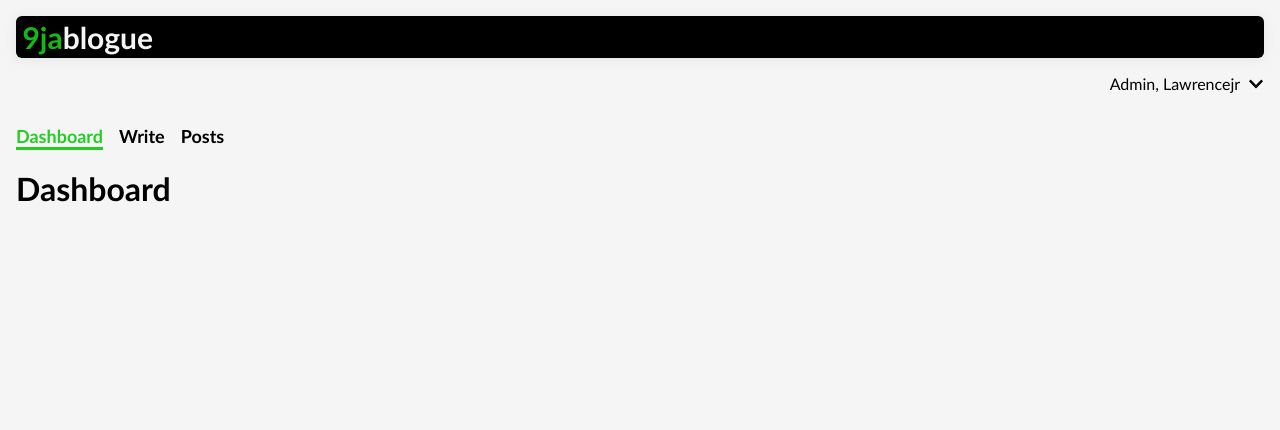
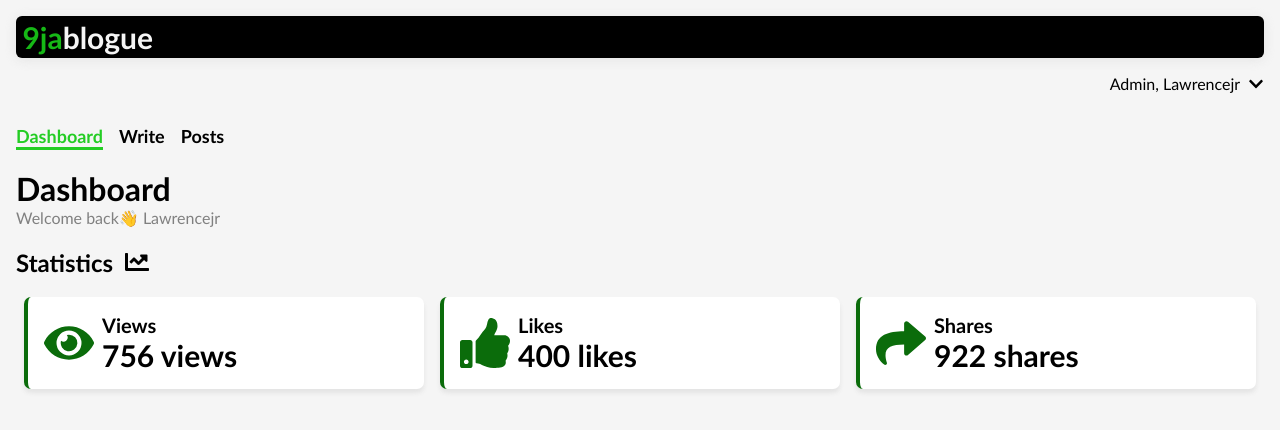
Before and after one commit to lawrencejr5/9jablogue, a React (Create React App) app in the folder client/: page /admin in a window 1280 px wide. Shown: the top 430 px of the page. Built offline with nearby package versions, Linux system fonts and the light colour scheme.

Commit message:
started admin dashboard designs

```diff
--- a/client/src/index.css
+++ b/client/src/index.css
@@ -702,6 +702,45 @@ footer .news-letter {
   color: #24cd24;
 }
 
+.admin-main.dashboard .header h1 {
+  display: table;
+  margin-bottom: 0;
+}
+.admin-main.dashboard .header span {
+  color: grey;
+}
+.admin-main.dashboard .layouts {
+  display: flex;
+  justify-content: space-between;
+}
+.admin-main.dashboard .layouts .layout {
+  display: flex;
+  align-items: center;
+  background-color: #fff;
+  padding: 1rem;
+  margin: 0 0.5rem;
+  box-shadow: 0px 4px 4px rgba(217, 216, 216, 0.593);
+  border-radius: 7px;
+  width: 100%;
+  border-left: 4px solid #0b6c0b;
+}
+.admin-main.dashboard .layouts .layout .icon {
+  font-size: 50px;
+  color: #0b6c0b;
+}
+.admin-main.dashboard .layouts .layout .content {
+  margin-left: 0.5rem;
+}
+.admin-main.dashboard .layouts .layout .content strong {
+  display: block;
+  font-size: 20px;
+}
+.admin-main.dashboard .layouts .layout .content span {
+  display: block;
+  font-size: 30px;
+  font-weight: 600;
+}
+
 .admin-main.write form {
   width: 100%;
   background-color: #fff;
@@ -712,6 +751,11 @@ footer .news-letter {
 .admin-main.write form .inp-holder,
 .admin-main.write form .check-holder {
   margin-bottom: 2rem;
+  width: 100%;
+  background-color: #fff;
+  padding: 0.5rem;
+  box-shadow: 0px 2px 12px rgba(217, 216, 216, 0.593);
+  border-radius: 5px;
 }
 .admin-main.write form .inp-holder label {
   display: table;
@@ -723,13 +767,12 @@ footer .news-letter {
   width: 100%;
   padding: 0.3rem 0;
   font-size: 18px;
-  /* border-radius: 5px; */
+  outline: none;
   border: none;
-  outline: none;
-  border-bottom: 2px solid #063a06;
 }
 .admin-main.write form .check-holder {
   display: flex;
+  flex-wrap: wrap;
 }
 .admin-main.write form .check-holder .check {
   display: flex;
@@ -743,6 +786,7 @@ footer .news-letter {
   font-size: 18px;
   border-radius: 5px;
   outline: none;
+  border: none;
 }
 .admin-main.write form .btn-holder {
   display: flex;
@@ -970,6 +1014,7 @@ footer .news-letter {
     grid-template-columns: 1fr;
   }
 }
+
 @media only screen and (max-width: 500px) {
   .apost_container .wrapper .entry_header .info .img {
     flex-basis: 10%;
@@ -986,6 +1031,37 @@ footer .news-letter {
   }
 }
 
+@media only screen and (max-width: 435px) {
+  .admin-main.my-posts .posts-container {
+    width: 100%;
+    padding: 0rem;
+    display: block;
+    margin: 0;
+  }
+  .admin-main.my-posts .posts-container .post {
+    display: block;
+    width: 100%;
+    margin-bottom: 1rem;
+    background-color: #fff;
+    border-radius: 10px;
+    box-shadow: 0px 2px 24px rgba(209, 205, 205, 0.741);
+  }
+  .admin-main.my-posts .posts-container .post .thumb {
+    width: 100%;
+    height: 100px;
+    background-repeat: no-repeat;
+    background-position: center;
+    background-size: cover;
+    border-top-left-radius: 10px;
+    border-top-right-radius: 10px;
+    border-bottom-left-radius: 0px;
+  }
+  .admin-main.my-posts .posts-container .post .content {
+    padding: 0.5rem;
+    margin: 0;
+    width: 100%;
+  }
+}
 @media only screen and (max-width: 390px) {
   footer .news-letter input {
     max-width: 200px;
--- a/client/src/pages/admin/Dashboard.js
+++ b/client/src/pages/admin/Dashboard.js
@@ -1,4 +1,5 @@
 import React from "react";
+import { FaEye, FaThumbsUp, FaShare, FaChartLine } from "react-icons/fa";
 
 import AdminNav from "../../components/AdminNav";
 import Logo from "../../components/Logo";
@@ -6,12 +7,40 @@ import AdminDd from "../../components/AdminDd";
 
 const Dashboard = () => {
   return (
-    <main className="admin-main">
+    <main className="admin-main dashboard">
       <Logo />
       <AdminDd />
       <AdminNav />
       <div className="header">
         <h1>Dashboard</h1>
+        <span>Welcome back👋 Lawrencejr</span>
+      </div>
+      <h2 style={{ display: "flex", alignItems: "center" }}>
+        Statistics &nbsp;
+        <FaChartLine />
+      </h2>
+      <div className="layouts">
+        <div className="layout">
+          <FaEye className="icon" />
+          <div className="content">
+            <strong>Views</strong>
+            <span>756 views</span>
+          </div>
+        </div>
+        <div className="layout">
+          <FaThumbsUp className="icon" />
+          <div className="content">
+            <strong>Likes</strong>
+            <span>400 likes</span>
+          </div>
+        </div>
+        <div className="layout">
+          <FaShare className="icon" />
+          <div className="content">
+            <strong>Shares</strong>
+            <span>922 shares</span>
+          </div>
+        </div>
       </div>
     </main>
   );
```
